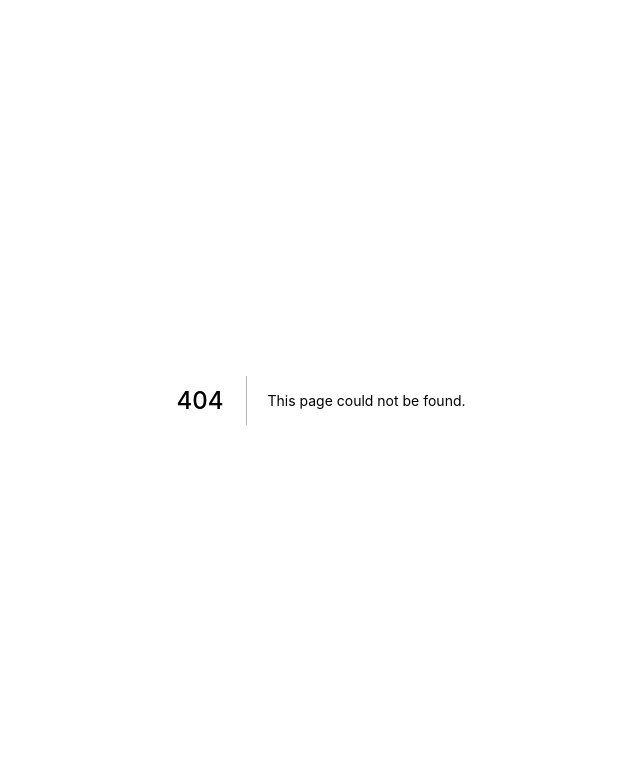
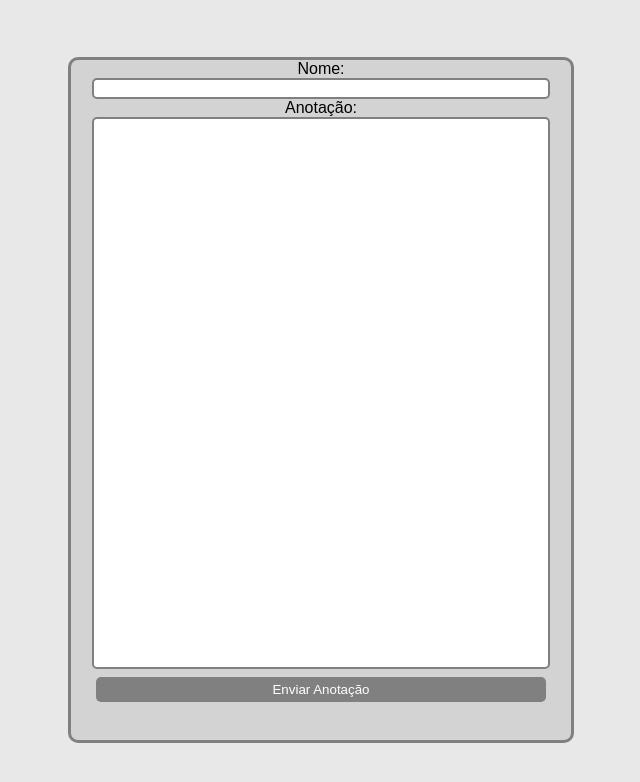
Before and after one commit to gustavo10052000/studenty-repository, a Next.js app: page /Note in a window 1280 px wide. Before the commit this address had no page. Shown: the top 782 px of the page, without its empty margins (319-959 px from the left). Built offline with nearby package versions, Linux system fonts and the light colour scheme.

Commit message:
new note page

```diff
--- a/components/Layout/IconNewNote.js
+++ b/components/Layout/IconNewNote.js
@@ -1,10 +1,13 @@
 import React, { Component } from 'react';
+import Link from 'next/link';
 
 class IconNew extends Component {
     render() {
         return(
             <div className="green-circle zoom-hover">
-                <i className="fas fa-pencil-alt" />
+                <Link href="/note">
+                    <a><i className="fas fa-pencil-alt"/></a>
+                </Link>
             </div>
         )
     }
--- a/components/Layout/Layout.js
+++ b/components/Layout/Layout.js
@@ -1,5 +1,4 @@
 import React, { Component } from 'react';
-import IconNewNote from './IconNewNote';
 import NavBar from './NavBar';
 
 const Layout = Page => {
@@ -14,7 +13,6 @@ const Layout = Page => {
                         <NavBar />
                     </header>
                     <Page />
-                    <IconNewNote />
                 </div>
             )
         }
--- a/components/Notes/ListNotes.js
+++ b/components/Notes/ListNotes.js
@@ -1,4 +1,5 @@
 import React, { Component } from 'react';
+import IconNewNote from '../Layout/IconNewNote';
 
 class NotesList extends Component {
     constructor(props) {
@@ -17,6 +18,7 @@ class NotesList extends Component {
                         <div className="card-content">{note.data}</div>
                     </div>
                 )}
+                <IconNewNote />
             </div>
         )
     }
--- /dev/null
+++ b/components/Notes/NewNote.js
@@ -0,0 +1,17 @@
+import React, { Component } from 'react';
+
+class NewNote extends Component {
+    render() {
+        return(
+            <form className="form-note">
+                <div>Nome: </div>
+                <input />
+                <div>Anotação: </div>
+                <textarea className="input-note"/>
+                <button>Enviar Anotação</button>
+            </form>
+        )
+    }
+}
+
+export default NewNote;
--- /dev/null
+++ b/pages/Note.js
@@ -0,0 +1,10 @@
+import React, { Component } from 'react';
+import NewNote from '../components/Notes/NewNote';
+
+class Note extends Component {
+    render() {
+        return(<NewNote />)
+    }
+}
+
+export default Note;
--- a/public/css/app.css
+++ b/public/css/app.css
@@ -3,6 +3,25 @@ body {
     background-color: #E8E8E8;
     font-family: 'Rubik', sans-serif;
 }
+
+input, textarea {
+    width: 90%;
+    border: 2px solid #808080;
+    border-radius: 5px;
+    /* padding: 2px 10px; */
+    resize: none;
+}
+
+button {
+    border: 0px;
+    border-radius: 5px;
+    background-color: #808080;
+    color: #FFF;
+    width: 90%;
+    height: 25px;
+    margin-top: 8px;
+}
+
 
 /* Header */
 .header {
@@ -140,3 +159,25 @@ body {
     cursor: pointer;
     transform: scale(1.05);
 }
+
+
+/* Form New Note */
+.form-note {
+    border: 3px solid #808080;
+    border-radius: 10px;
+    background-color: #D3D3D3;
+    height: 85%;
+    width: 500px;
+
+    display: flex;
+    flex-direction: column;
+    align-items: center;
+
+    position: absolute;
+    top: 50%;
+    left: 50%;
+    margin-right: -50%;
+    transform: translate(-50%, -50%);
+}
+
+.input-note { height: 80%; }
```
